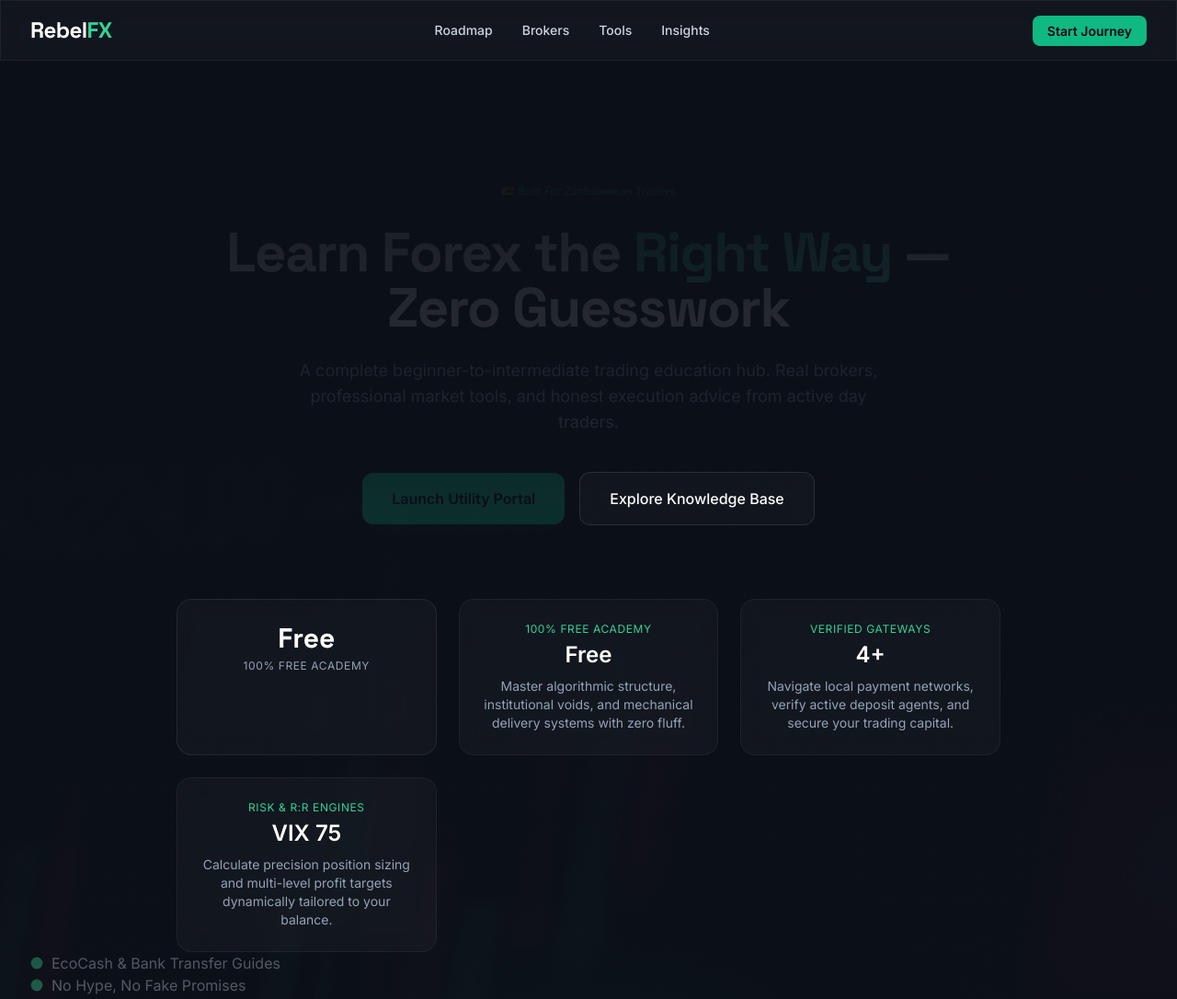
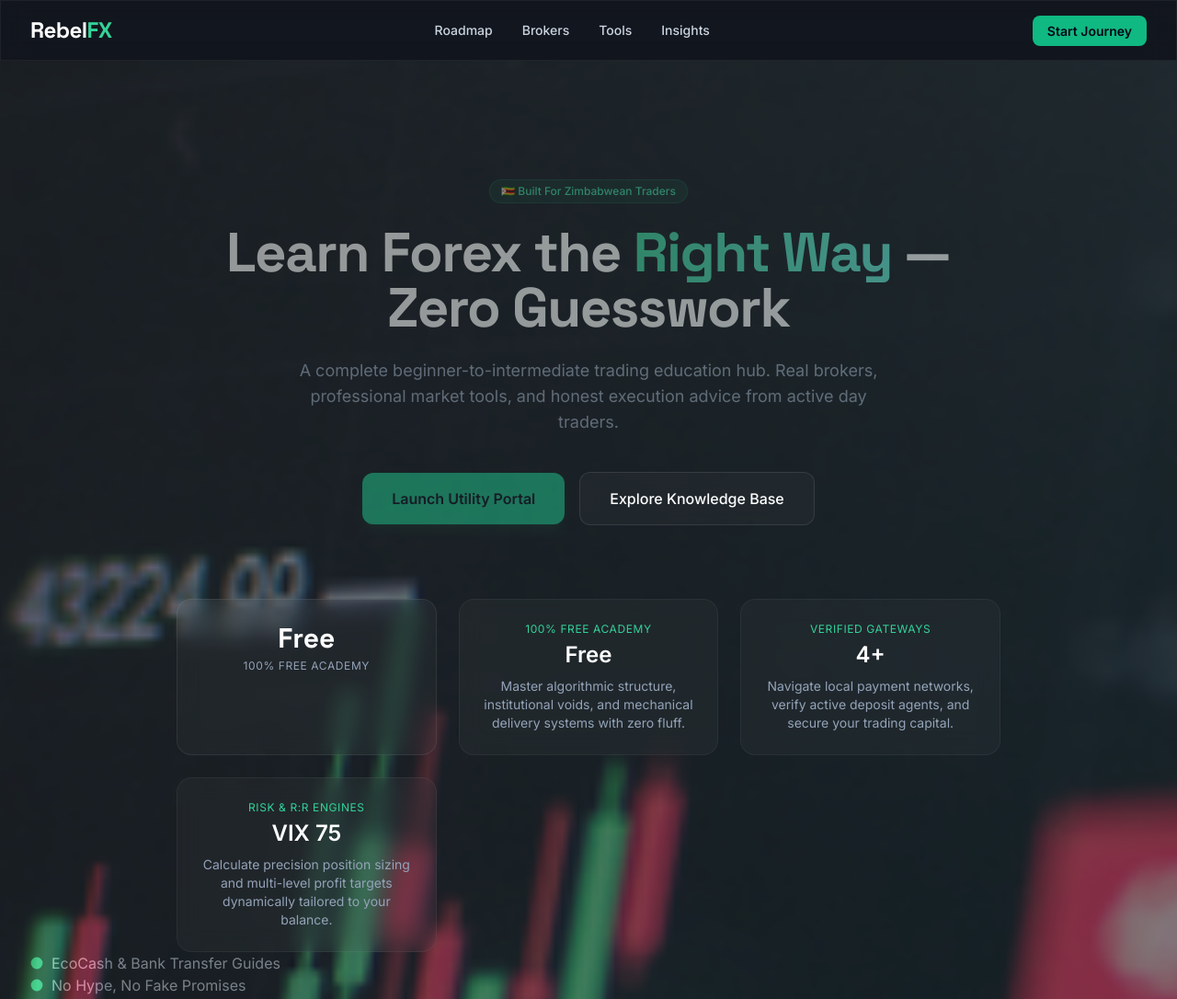
Before and after one commit to SirAusty/SirAusty.github.io, a plain HTML site: page index.html in a window 1280 px wide. Shown: the top 1086 px of the page at 92% size. Drawn offline with nearby package versions, Linux system fonts and the light colour scheme.

Commit message:
Update hero image source and opacity settings

```diff
--- a/index.html
+++ b/index.html
@@ -65,9 +65,9 @@
     </nav>
     <section class="relative pt-24 pb-20 md:pt-32 md:pb-28 max-w-7xl mx-auto px-4 sm:px-6 lg:px-8 text-center overflow-hidden">
         <div class="absolute top-1/4 left-1/2 -translate-x-1/2 -translate-y-1/2 w-[500px] h-[500px] bg-emerald-500/10 rounded-full blur-[120px] pointer-events-none"></div>
-        <div class="absolute inset-0 z-0 pointer-events-none overflow-hidden select-none">
-        <img src="hero-chart.png?v=1"" alt="Market Grid" class="w-full h-full object-cover object-center opacity-[0.05] scale-105 filter blur-[0.5px]">
-        <div class="absolute inset-0 bg-gradient-to-b from-[#0b0f17] via-transparent to-[#0b0f17]"></div>
+            <div class="absolute inset-0 z-0 pointer-events-none overflow-hidden select-none">
+        <img src="hero-chart.png?v=2" alt="Market Grid" class="w-full h-full object-cover opacity-50 mix-blend-screen">
+    </div>
     </div>
         <div class="inline-flex items-center space-x-2 bg-emerald-500/10 border border-emerald-500/20 text-emerald-400 text-xs font-medium px-3 py-1 rounded-full mb-6">
             <span>🇿🇼 Built For Zimbabwean Traders</span>
```
